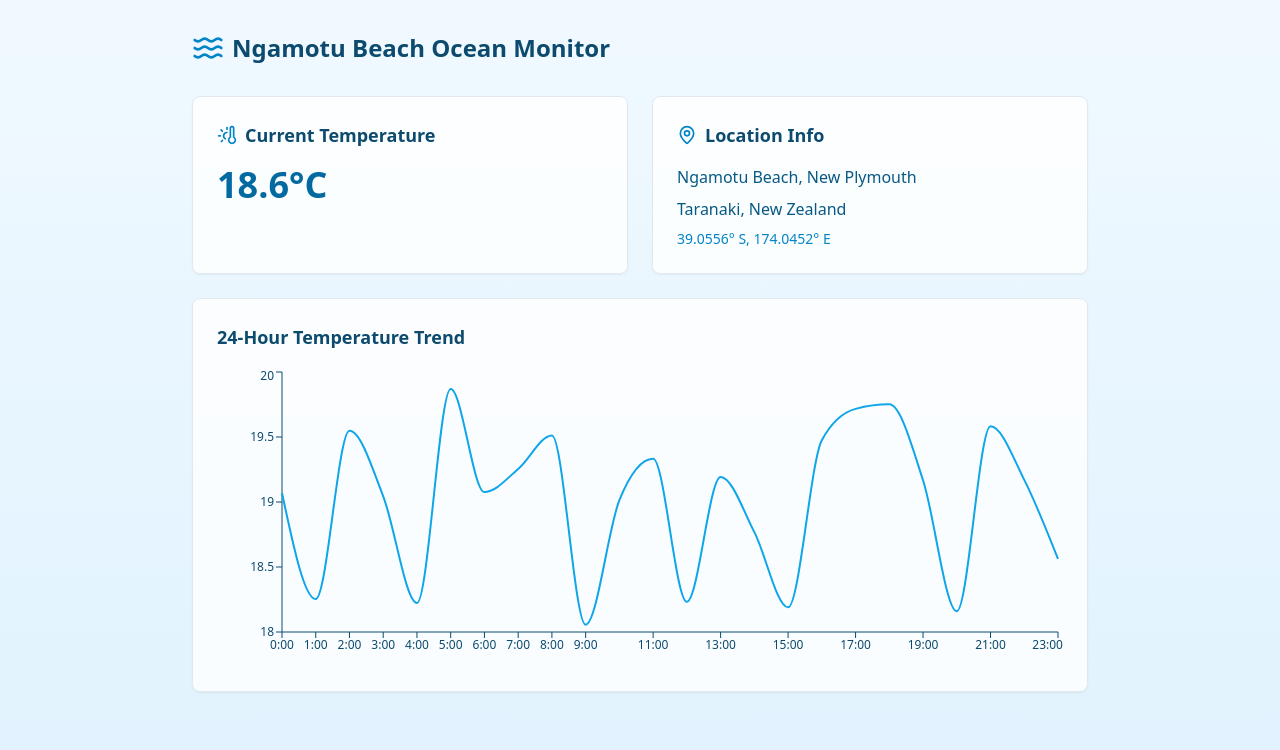
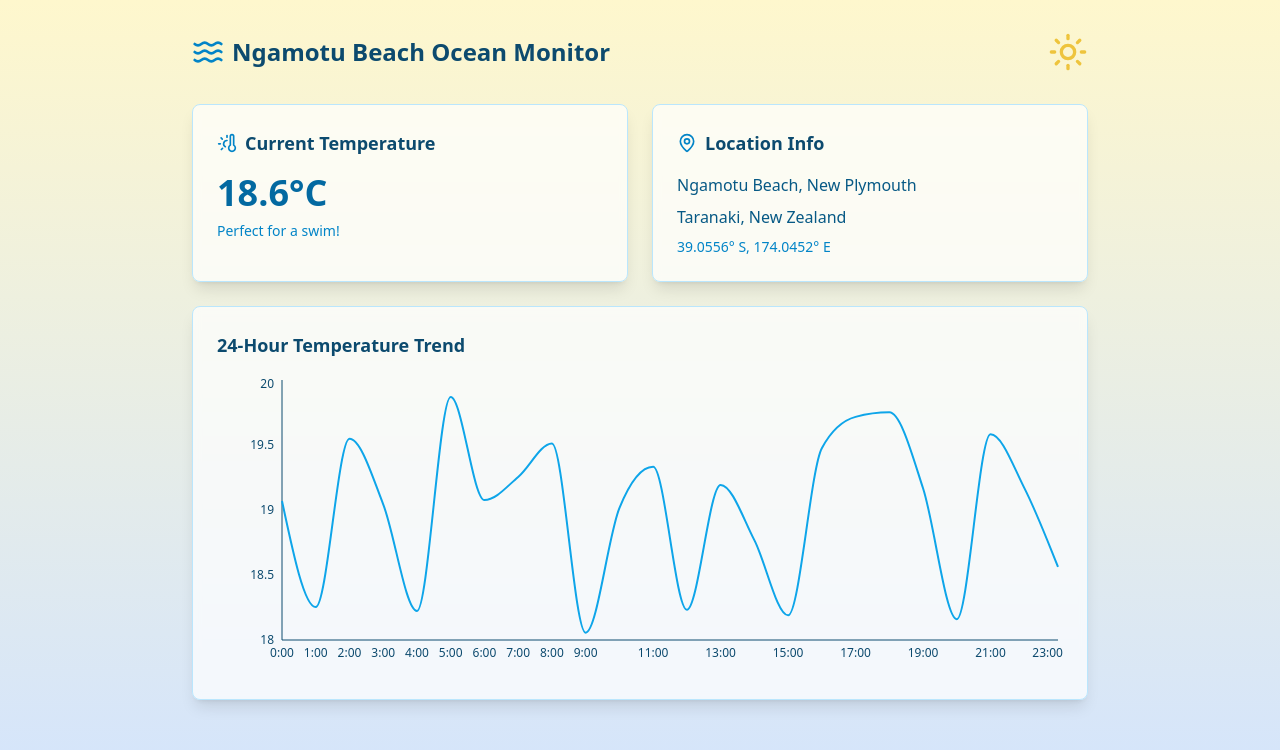
Before and after one commit to epicdrnick/ocean-temp-iframe-ngamotu, a React (Vite) app: page / in a window 1280 px wide. Shown: the top 750 px of the page. Built offline with nearby package versions, Linux system fonts and the light colour scheme.

Commit message:
Update UI for New Zealand Summer Look
Enhanced the user interface to reflect a New Zealand summer aesthetic, incorporating vibrant colors and design elements that evoke a warm, sunny atmosphere.
[skip gpt_engineer]

```diff
--- a/src/components/OceanDashboard.tsx
+++ b/src/components/OceanDashboard.tsx
@@ -2,7 +2,7 @@ import { useQuery } from "@tanstack/react-query";
 import { Card } from "@/components/ui/card";
 import { Skeleton } from "@/components/ui/skeleton";
 import { LineChart, Line, XAxis, YAxis, Tooltip, ResponsiveContainer } from 'recharts';
-import { Waves, MapPin, ThermometerSun } from "lucide-react";
+import { Waves, MapPin, ThermometerSun, Sun } from "lucide-react";
 import { useToast } from "@/hooks/use-toast";
 import { useEffect } from "react";
 
@@ -17,18 +17,16 @@ const OceanDashboard = () => {
   const { data, isLoading, error } = useQuery({
     queryKey: ["oceanTemp"],
     queryFn: async () => {
-      // This is a mock API call - replace with actual API endpoint
       const response = await fetch("https://api.example.com/ocean-temp");
       if (!response.ok) {
         throw new Error("Failed to fetch ocean temperature data");
       }
       return response.json();
     },
-    retry: false, // Disable retries since we know the API doesn't exist
-    enabled: false, // Disable the query since we're using mock data
+    retry: false,
+    enabled: false,
   });
 
-  // Show error toast only once when error occurs
   useEffect(() => {
     if (error) {
       toast({
@@ -39,22 +37,24 @@ const OceanDashboard = () => {
     }
   }, [error, toast]);
 
-  // For demo purposes, generating mock data
   const mockData: TemperatureData[] = Array.from({ length: 24 }, (_, i) => ({
     temperature: 18 + Math.random() * 2,
     time: `${i}:00`,
   }));
 
   return (
-    <div className="min-h-screen bg-gradient-to-b from-ocean-50 to-ocean-100 p-4 sm:p-8 animate-fade-in">
+    <div className="min-h-screen bg-gradient-to-b from-[#FEF7CD] to-[#D3E4FD] p-4 sm:p-8 animate-fade-in">
       <div className="max-w-4xl mx-auto space-y-6">
-        <div className="flex items-center space-x-2 mb-8">
-          <Waves className="w-8 h-8 text-ocean-600" />
-          <h1 className="text-2xl font-bold text-ocean-900">Ngamotu Beach Ocean Monitor</h1>
+        <div className="flex items-center justify-between mb-8">
+          <div className="flex items-center space-x-2">
+            <Waves className="w-8 h-8 text-ocean-600" />
+            <h1 className="text-2xl font-bold text-ocean-900">Ngamotu Beach Ocean Monitor</h1>
+          </div>
+          <Sun className="w-10 h-10 text-yellow-500 animate-pulse" />
         </div>
 
         <div className="grid gap-6 md:grid-cols-2">
-          <Card className="p-6 bg-white/80 backdrop-blur-sm">
+          <Card className="p-6 bg-white/70 backdrop-blur-sm border-ocean-200 shadow-lg hover:shadow-xl transition-shadow">
             <div className="flex items-center space-x-2 mb-4">
               <ThermometerSun className="w-5 h-5 text-ocean-600" />
               <h2 className="text-lg font-semibold text-ocean-900">Current Temperature</h2>
@@ -66,22 +66,23 @@ const OceanDashboard = () => {
                 {mockData[mockData.length - 1].temperature.toFixed(1)}°C
               </div>
             )}
+            <p className="mt-2 text-sm text-ocean-600">Perfect for a swim!</p>
           </Card>
 
-          <Card className="p-6 bg-white/80 backdrop-blur-sm">
+          <Card className="p-6 bg-white/70 backdrop-blur-sm border-ocean-200 shadow-lg hover:shadow-xl transition-shadow">
             <div className="flex items-center space-x-2 mb-4">
               <MapPin className="w-5 h-5 text-ocean-600" />
               <h2 className="text-lg font-semibold text-ocean-900">Location Info</h2>
             </div>
             <div className="space-y-2 text-ocean-800">
-              <p>Ngamotu Beach, New Plymouth</p>
+              <p className="font-medium">Ngamotu Beach, New Plymouth</p>
               <p>Taranaki, New Zealand</p>
               <p className="text-sm text-ocean-600">39.0556° S, 174.0452° E</p>
             </div>
           </Card>
         </div>
 
-        <Card className="p-6 bg-white/80 backdrop-blur-sm">
+        <Card className="p-6 bg-white/70 backdrop-blur-sm border-ocean-200 shadow-lg">
           <h2 className="text-lg font-semibold text-ocean-900 mb-4">24-Hour Temperature Trend</h2>
           {isLoading ? (
             <Skeleton className="h-[300px] w-full" />
@@ -93,13 +94,22 @@ const OceanDashboard = () => {
                     dataKey="time"
                     stroke="#0c4a6e"
                     fontSize={12}
+                    tickLine={false}
                   />
                   <YAxis
                     stroke="#0c4a6e"
                     fontSize={12}
                     domain={['auto', 'auto']}
+                    tickLine={false}
                   />
-                  <Tooltip />
+                  <Tooltip
+                    contentStyle={{
+                      backgroundColor: 'rgba(255, 255, 255, 0.8)',
+                      border: 'none',
+                      borderRadius: '8px',
+                      boxShadow: '0 2px 10px rgba(0,0,0,0.1)'
+                    }}
+                  />
                   <Line
                     type="monotone"
                     dataKey="temperature"
```
